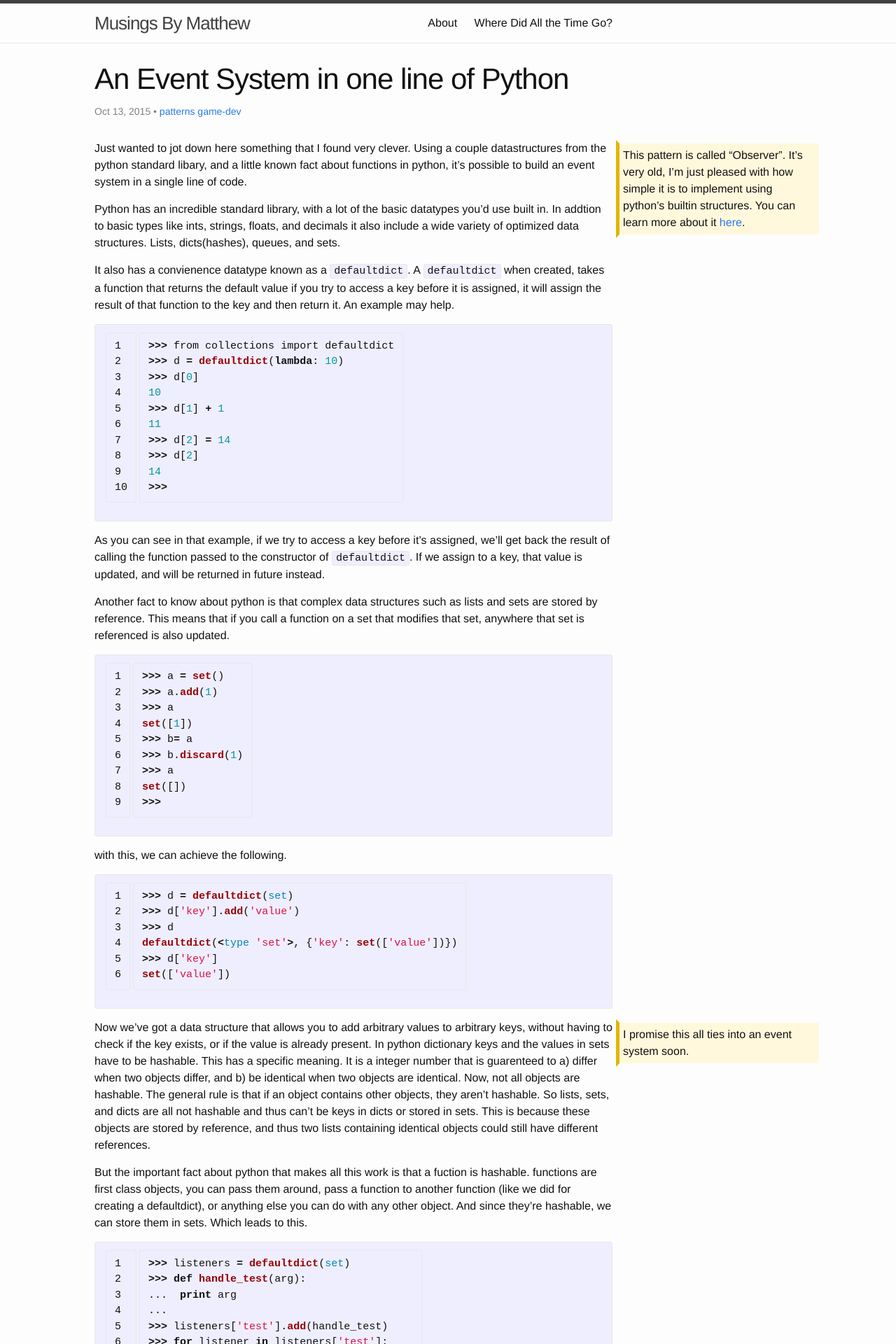
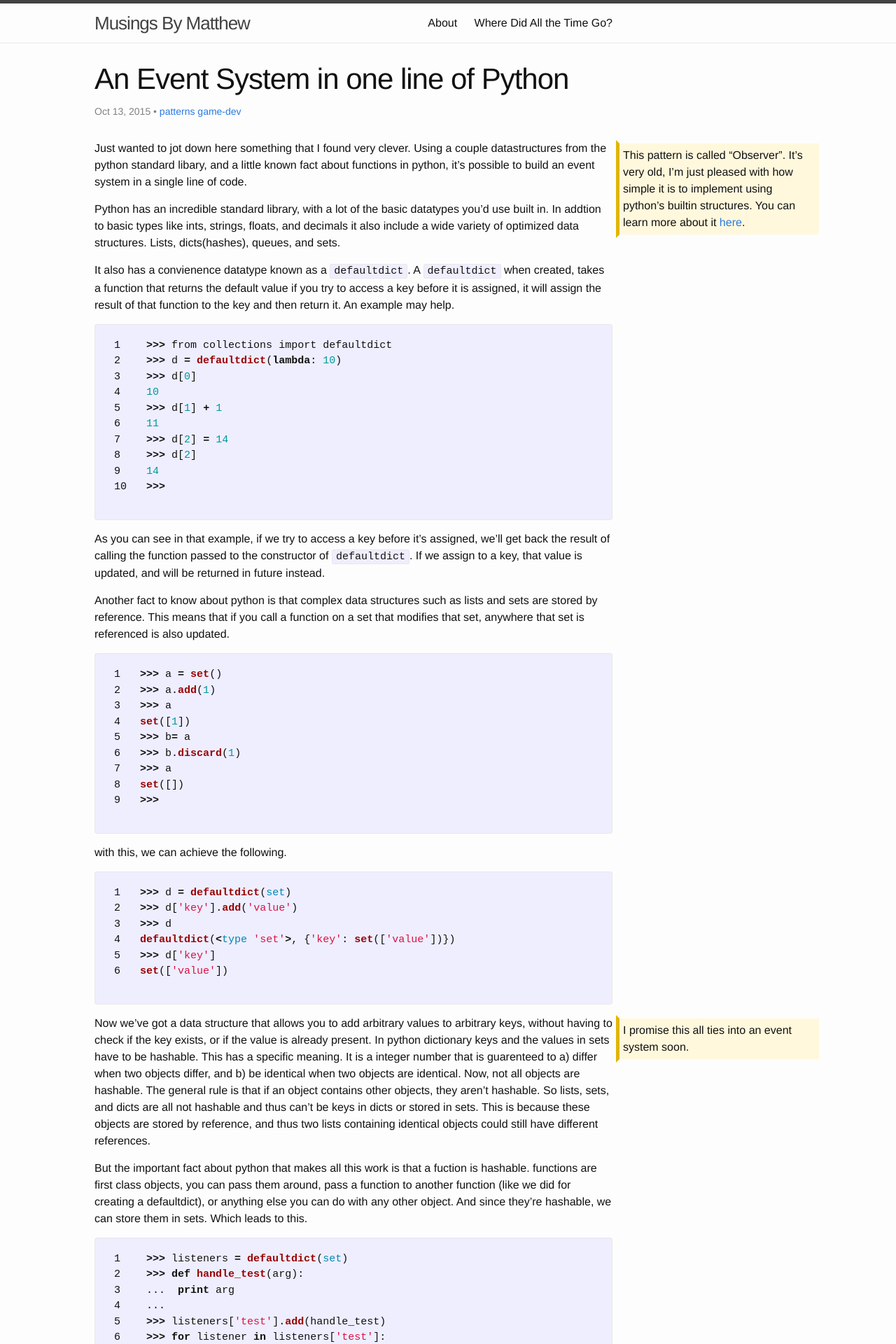
Before and after one commit to mklauber/mklauber.github.io, a Jekyll site: the page built from _posts/2015-10-13-event-listeners-in-python.md, in a window 1280 px wide. Shown: the top 1920 px of the page at 70% size. Built offline with Jekyll 4.4.1, drawn with Linux system fonts in a browser that asks for light colours; comment, search, counter and statistics services are not loaded.

Commit message:
Styling for code blocks.

```diff
--- a/css/main.scss
+++ b/css/main.scss
@@ -56,3 +56,15 @@
     background-color: #fff8dc;
     padding: 5px;
 }
+
+
+pre.lineno {
+    overflow-x: visible;
+    border: none;
+}
+
+
+.code>pre {
+    border: none;
+    overflow-x: visible;
+}
```
